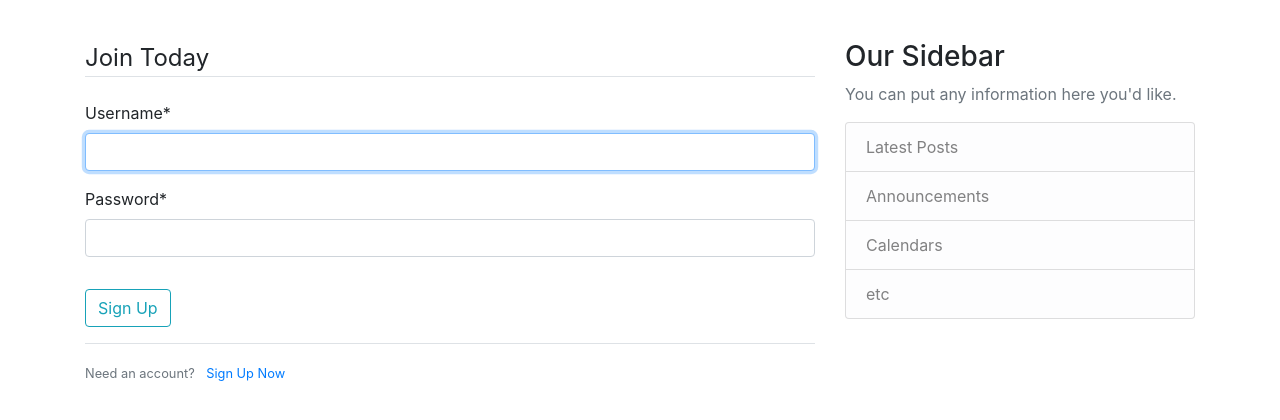
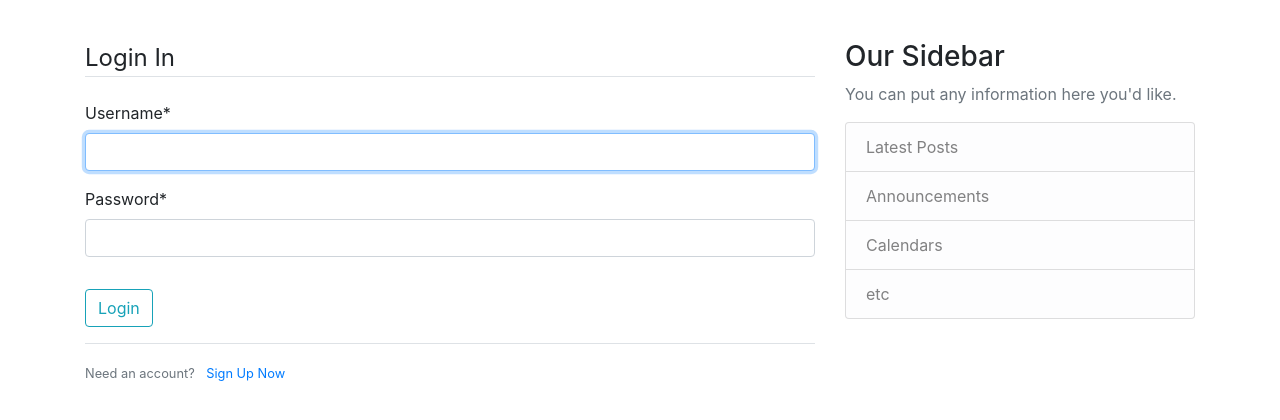
Before and after one commit to raghavendra-musubi/winter_night, a Django app: page /login/ in a window 1280 px wide. Shown: the part 56-476 px from the top of the page. Run offline with Django 3.2, Linux system fonts and the light colour scheme; some libraries are stand-ins or nearby versions.

Commit message:
login and logout complete - before profile pic

```diff
--- a/users/templates/users/login.html
+++ b/users/templates/users/login.html
@@ -12,7 +12,7 @@
 
             <fieldset class="form-group">
 
-                <legend class="border-bottom mb-4"> Join Today </legend>
+                <legend class="border-bottom mb-4"> Login In </legend>
 
                 {{ form | crispy }}
 
@@ -20,7 +20,7 @@
 
             <div class="form-group">
 
-                <button class="btn btn-outline-info" type="submit">Sign Up</button>
+                <button class="btn btn-outline-info" type="submit">Login</button>
 
             </div>
 
```
Also changed, not shown: db.sqlite3.
